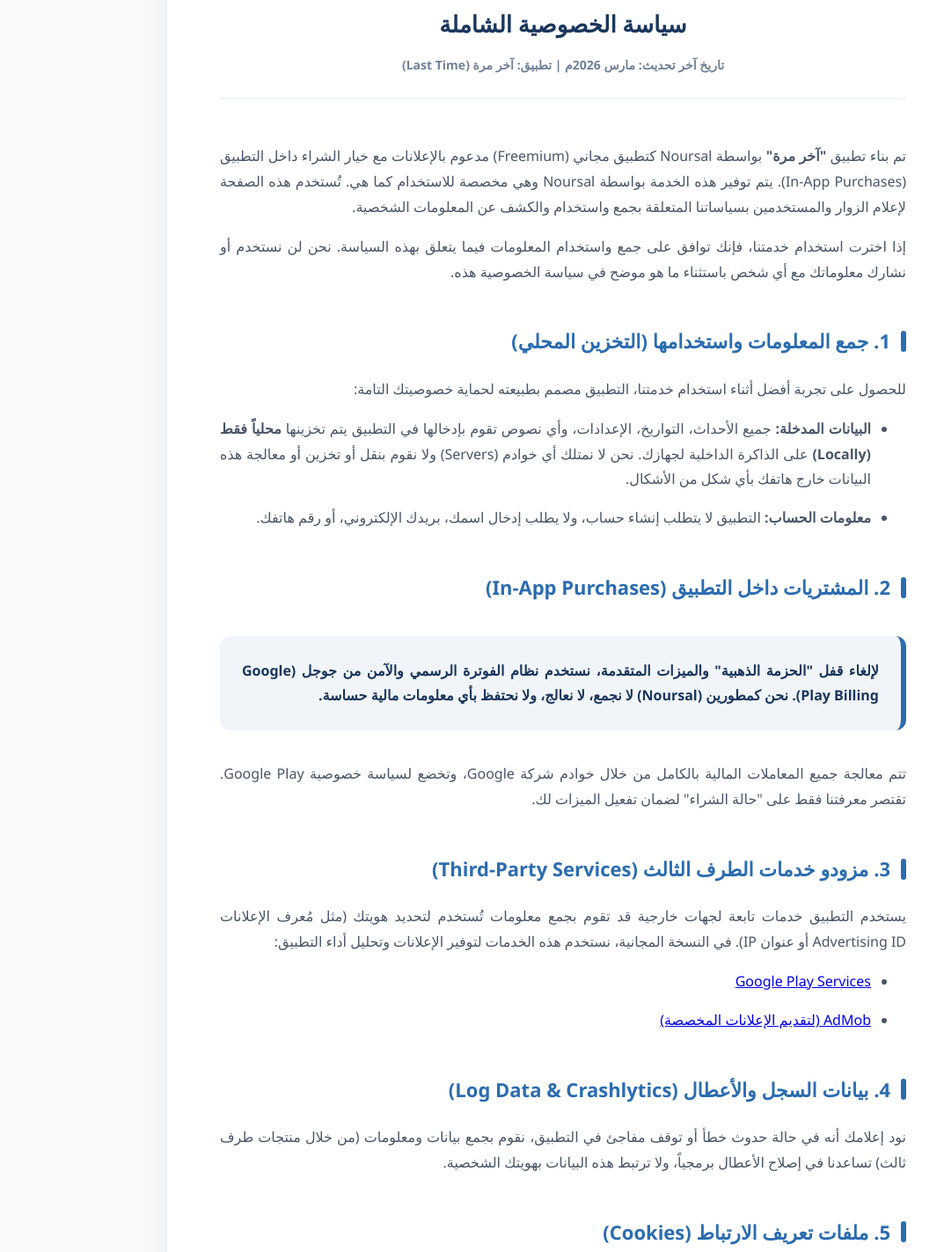
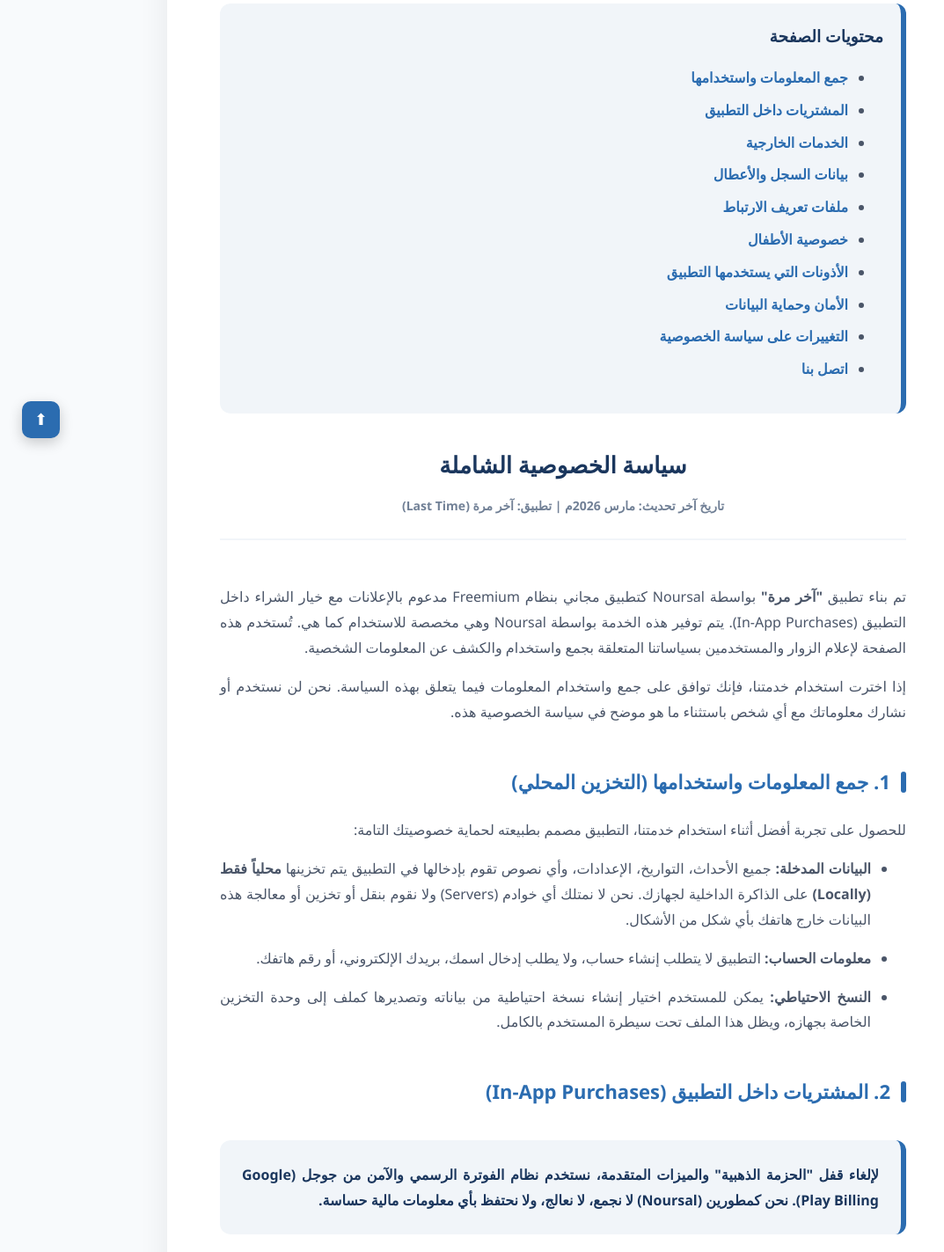
Before and after one commit to Maldino/LastTime_Privacy_Policy, a plain HTML site: page index.html in a window 1280 px wide. Shown: the part 277-1700 px from the top of the page at 88% size, without its empty margins (0-1073 px from the left). Drawn offline with Linux system fonts and the light colour scheme.

Commit message:
Update index.html

```diff
--- a/index.html
+++ b/index.html
@@ -180,6 +180,58 @@
             border-top: 1px solid #edf2f7;
         }
 
+        /* Table of Contents */
+        .toc {
+            background: #f1f5f9;
+            border-right: 6px solid var(--accent-color);
+            padding: 20px;
+            border-radius: 12px;
+            margin-bottom: 35px;
+        }
+        .toc h3 {
+            margin-top: 0;
+            margin-bottom: 12px;
+            color: var(--primary-color);
+        }
+        .toc ul {
+            padding-left: 15px;
+        }
+        .toc li {
+            margin-bottom: 8px;
+        }
+        .toc a {
+            text-decoration: none;
+            color: var(--accent-color);
+            font-weight: 600;
+        }
+
+        /* زر العودة للأعلى */
+        .top-btn{
+            position:fixed;
+            bottom:25px;
+            left:25px;
+            background:#2b6cb0;
+            color:white;
+            border:none;
+            padding:10px 14px;
+            border-radius:10px;
+            cursor:pointer;
+            font-size:18px;
+            box-shadow:0 5px 15px rgba(0,0,0,0.2);
+        }
+
+        /* تحسين روابط الخدمات الخارجية */
+        .policy-link{
+            display:inline-block;
+            padding:8px 14px;
+            background:#edf2f7;
+            border-radius:8px;
+            text-decoration:none;
+            color:#2b6cb0;
+            font-weight:600;
+            margin:5px 0;
+        }
+
         @media (max-width: 600px) {
             .tech-header {
                 flex-direction: column-reverse;
@@ -208,51 +260,77 @@
         </header>
 
         <div class="content-body">
+            <!-- Table of Contents -->
+            <div class="toc">
+                <h3>محتويات الصفحة</h3>
+                <ul>
+                    <li><a href="#data">جمع المعلومات واستخدامها</a></li>
+                    <li><a href="#purchase">المشتريات داخل التطبيق</a></li>
+                    <li><a href="#third">الخدمات الخارجية</a></li>
+                    <li><a href="#logs">بيانات السجل والأعطال</a></li>
+                    <li><a href="#cookies">ملفات تعريف الارتباط</a></li>
+                    <li><a href="#children">خصوصية الأطفال</a></li>
+                    <li><a href="#permissions">الأذونات التي يستخدمها التطبيق</a></li>
+                    <li><a href="#security">الأمان وحماية البيانات</a></li>
+                    <li><a href="#changes">التغييرات على سياسة الخصوصية</a></li>
+                    <li><a href="#contact">اتصل بنا</a></li>
+                </ul>
+            </div>
+
             <div class="doc-meta">
                 <h1 class="doc-title">سياسة الخصوصية الشاملة</h1>
                 <div class="updated-date">تاريخ آخر تحديث: مارس 2026م | تطبيق: آخر مرة (Last Time)</div>
             </div>
 
-            <p>تم بناء تطبيق <strong>"آخر مرة"</strong> بواسطة Noursal كتطبيق مجاني (Freemium) مدعوم بالإعلانات مع خيار الشراء داخل التطبيق (In-App Purchases). يتم توفير هذه الخدمة بواسطة Noursal وهي مخصصة للاستخدام كما هي. تُستخدم هذه الصفحة لإعلام الزوار والمستخدمين بسياساتنا المتعلقة بجمع واستخدام والكشف عن المعلومات الشخصية.</p>
+            <p>تم بناء تطبيق <strong>"آخر مرة"</strong> بواسطة Noursal كتطبيق مجاني بنظام Freemium مدعوم بالإعلانات مع خيار الشراء داخل التطبيق (In-App Purchases). يتم توفير هذه الخدمة بواسطة Noursal وهي مخصصة للاستخدام كما هي. تُستخدم هذه الصفحة لإعلام الزوار والمستخدمين بسياساتنا المتعلقة بجمع واستخدام والكشف عن المعلومات الشخصية.</p>
             <p>إذا اخترت استخدام خدمتنا، فإنك توافق على جمع واستخدام المعلومات فيما يتعلق بهذه السياسة. نحن لن نستخدم أو نشارك معلوماتك مع أي شخص باستثناء ما هو موضح في سياسة الخصوصية هذه.</p>
 
-            <h2>1. جمع المعلومات واستخدامها (التخزين المحلي)</h2>
+            <h2 id="data">1. جمع المعلومات واستخدامها (التخزين المحلي)</h2>
             <p>للحصول على تجربة أفضل أثناء استخدام خدمتنا، التطبيق مصمم بطبيعته لحماية خصوصيتك التامة:</p>
             <ul>
                 <li><strong>البيانات المدخلة:</strong> جميع الأحداث، التواريخ، الإعدادات، وأي نصوص تقوم بإدخالها في التطبيق يتم تخزينها <strong>محلياً فقط (Locally)</strong> على الذاكرة الداخلية لجهازك. نحن لا نمتلك أي خوادم (Servers) ولا نقوم بنقل أو تخزين أو معالجة هذه البيانات خارج هاتفك بأي شكل من الأشكال.</li>
                 <li><strong>معلومات الحساب:</strong> التطبيق لا يتطلب إنشاء حساب، ولا يطلب إدخال اسمك، بريدك الإلكتروني، أو رقم هاتفك.</li>
+                <li><strong>النسخ الاحتياطي:</strong> يمكن للمستخدم اختيار إنشاء نسخة احتياطية من بياناته وتصديرها كملف إلى وحدة التخزين الخاصة بجهازه، ويظل هذا الملف تحت سيطرة المستخدم بالكامل.</li>
             </ul>
 
-            <h2>2. المشتريات داخل التطبيق (In-App Purchases)</h2>
+            <h2 id="purchase">2. المشتريات داخل التطبيق (In-App Purchases)</h2>
             <div class="highlight-box">
                 <p style="margin:0; font-weight: bold; color: var(--primary-color);">لإلغاء قفل "الحزمة الذهبية" والميزات المتقدمة، نستخدم نظام الفوترة الرسمي والآمن من جوجل (Google Play Billing). نحن كمطورين (Noursal) لا نجمع، لا نعالج، ولا نحتفظ بأي معلومات مالية حساسة.</p>
             </div>
             <p>تتم معالجة جميع المعاملات المالية بالكامل من خلال خوادم شركة Google، وتخضع لسياسة خصوصية Google Play. تقتصر معرفتنا فقط على "حالة الشراء" لضمان تفعيل الميزات لك.</p>
 
-            <h2>3. مزودو خدمات الطرف الثالث (Third-Party Services)</h2>
+            <h2 id="third">3. مزودو خدمات الطرف الثالث (Third-Party Services)</h2>
             <p>يستخدم التطبيق خدمات تابعة لجهات خارجية قد تقوم بجمع معلومات تُستخدم لتحديد هويتك (مثل مُعرف الإعلانات Advertising ID أو عنوان IP). في النسخة المجانية، نستخدم هذه الخدمات لتوفير الإعلانات وتحليل أداء التطبيق:</p>
             <ul>
-                <li><a href="https://policies.google.com/privacy" target="_blank">Google Play Services</a></li>
-                <li><a href="https://support.google.com/admob/answer/6128543" target="_blank">AdMob (لتقديم الإعلانات المخصصة)</a></li>
+                <li><a class="policy-link" href="https://policies.google.com/privacy" target="_blank">Google Play Services</a></li>
+                <li><a class="policy-link" href="https://support.google.com/admob/answer/6128543" target="_blank">AdMob (لتقديم الإعلانات المخصصة)</a></li>
             </ul>
 
-            <h2>4. بيانات السجل والأعطال (Log Data & Crashlytics)</h2>
-            <p>نود إعلامك أنه في حالة حدوث خطأ أو توقف مفاجئ في التطبيق، نقوم بجمع بيانات ومعلومات (من خلال منتجات طرف ثالث) تساعدنا في إصلاح الأعطال برمجياً، ولا ترتبط هذه البيانات بهويتك الشخصية.</p>
+            <h2 id="logs">4. بيانات السجل والأعطال (Log Data & Crash Reports)</h2>
+            <p>نود إعلامك أنه في حالة حدوث خطأ أو توقف مفاجئ في التطبيق، نقوم بجمع بيانات ومعلومات تساعدنا في إصلاح الأعطال برمجياً، ولا ترتبط هذه البيانات بهويتك الشخصية.</p>
 
-            <h2>5. ملفات تعريف الارتباط (Cookies)</h2>
+            <h2 id="cookies">5. ملفات تعريف الارتباط (Cookies)</h2>
             <p>لا يستخدم هذا التطبيق "ملفات تعريف الارتباط" (Cookies) بشكل صريح. ومع ذلك، قد يستخدم التطبيق أكواداً برمجية ومكتبات تابعة لجهات خارجية تستخدمها لجمع المعلومات وتحسين خدماتها.</p>
 
-            <h2>6. خصوصية الأطفال (Children’s Privacy)</h2>
+            <h2 id="children">6. خصوصية الأطفال (Children’s Privacy)</h2>
             <p>هذه الخدمات لا تخاطب الأشخاص الذين تقل أعمارهم عن 13 عاماً. نحن لا نجمع معلومات تعريف شخصية من الأطفال عن قصد. إذا اكتشفنا أن طفلاً أقل من 13 عاماً قد زودنا بمعلومات، فإننا نقوم بحذفها على الفور.</p>
 
-            <h2>7. الأمان وحماية البيانات</h2>
+            <h2 id="permissions">7. الأذونات التي يستخدمها التطبيق (App Permissions)</h2>
+            <p>قد يطلب التطبيق بعض الأذونات الأساسية من نظام Android لضمان عمل الميزات بشكل صحيح. يتم استخدام هذه الأذونات فقط للوظائف المذكورة أدناه ولا يتم استخدامها لأي أغراض أخرى:</p>
+            <ul>
+                <li><strong>إذن الإشعارات والتنبيهات (Notifications / Alarms):</strong> يستخدم التطبيق هذا الإذن لتمكين ميزة التذكيرات التي يقوم المستخدم بإنشائها داخل التطبيق، بحيث يمكن إرسال تنبيه في الوقت الذي يحدده المستخدم حتى لو كان التطبيق مغلقاً.</li>
+                <li><strong>الوصول إلى وحدة التخزين (Storage Access):</strong> يُستخدم هذا الإذن فقط عندما يختار المستخدم إنشاء نسخة احتياطية من بياناته أو استيراد نسخة احتياطية محفوظة مسبقاً. يتم حفظ ملفات النسخ الاحتياطي على جهاز المستخدم نفسه ولا يتم نقلها إلى أي خوادم خارجية.</li>
+            </ul>
+
+            <h2 id="security">8. الأمان وحماية البيانات</h2>
             <p>نحن نقدر ثقتك، ونحن نسعى جاهدين لاستخدام وسائل مقبولة حماية جهازك. ولكن تذكر أنه لا توجد طريقة نقل عبر الإنترنت أو تخزين إلكتروني آمنة بنسبة 100٪. تظل مسؤولية حماية الجهاز بكلمة مرور تقع على عاتق المستخدم.</p>
 
-            <h2>8. التغييرات على سياسة الخصوصية</h2>
+            <h2 id="changes">9. التغييرات على سياسة الخصوصية</h2>
             <p>قد نقوم بتحديث سياسة الخصوصية الخاصة بنا من وقت لآخر. ننصحك بمراجعة هذه الصفحة بشكل دوري. إن استمرار استخدامك للتطبيق يُعد موافقة ضمنية على البنود الجديدة.</p>
 
-            <h2>9. اتصل بنا</h2>
-            <p>إذا كان لديك أي أسئلة حول سياسة الخصوصية، فلا تتردد في الاتصال بنا عبر البريد الإلكتروني المخصص للدعم الفني في صفحة التطبيق على متجر Google Play.</p>
+            <h2 id="contact">10. اتصل بنا</h2>
+            <p>إذا كان لديك أي استفسار حول سياسة الخصوصية يمكنك التواصل معنا عبر البريد الإلكتروني:<br><br>
+            <strong>noursal.apps@gmail.com</strong></p>
         </div>
 
         <div class="footer">
@@ -260,5 +338,8 @@
         </div>
     </div>
 
+    <!-- زر العودة للأعلى -->
+    <button onclick="window.scrollTo({top:0,behavior:'smooth'})" class="top-btn">⬆</button>
+
 </body>
 </html>
```
